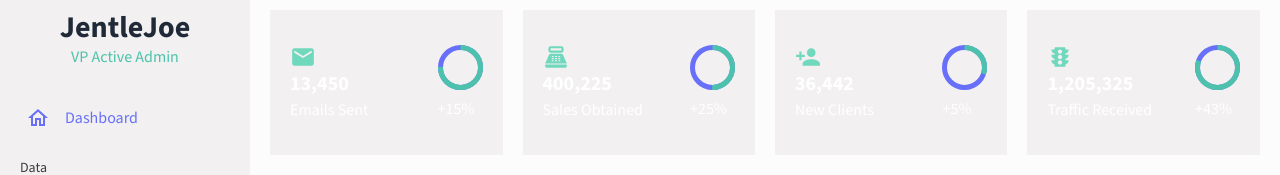
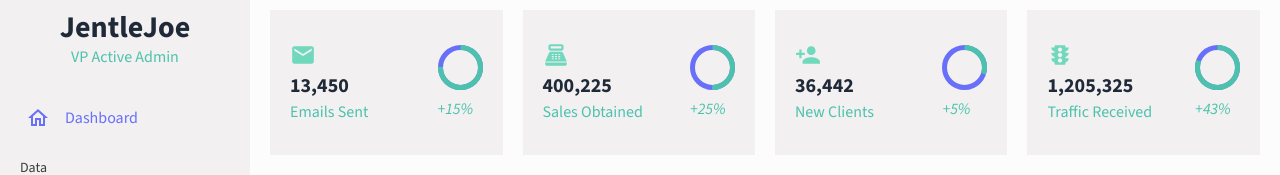
Before and after one commit to JentleJoe/react-admin, a React (Vite) app: page / in a window 1280 px wide. Shown: the part 187-362 px from the top of the page. Built offline with nearby package versions, Linux system fonts and the light colour scheme.

Commit message:
completed dashboard

```diff
--- a/src/components/StatBox.jsx
+++ b/src/components/StatBox.jsx
@@ -2,18 +2,21 @@ import { useTheme } from "../theme/ThemeContext"
 import ProgressCircle from "./ProgressCircle"
 
 const StatBox = ({ title, value, icon, progress, increase  }) => {
+    const { theme } = useTheme()
+    const colors = theme.palette
+
   return (
     <div className="flex justify-between items-center h-full ">
         <div className="flex flex-col ">
-            <div className="stat-icon" >{icon}</div>
-            <h3 className="text-xl font-bold" >{value}</h3>
-            <p>{title}</p>
+            <div className="stat-icon mb-1" >{icon}</div>
+            <h3 className={`text-xl font-bold ${theme.text}`} >{value}</h3>
+            <p className={`text-[#4cc2ac]`}>{title}</p>
         </div>
         <div className="flex flex-col">
             <div>
                 <ProgressCircle progress={progress} size={45} strokeWidth={5} />
             </div>
-            <div className="font-">{increase}</div>
+            <div className={`text-[#4cc2ac] italic`}>{increase}</div>
         </div>
     </div>
   )
```
